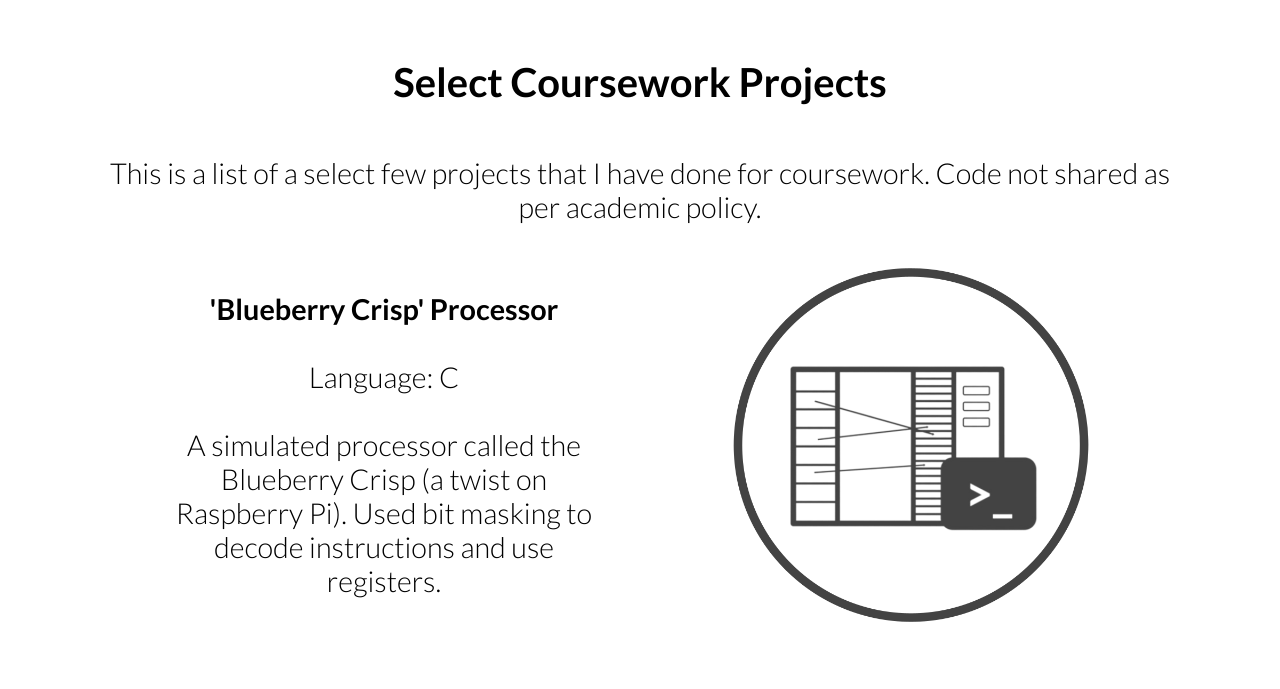
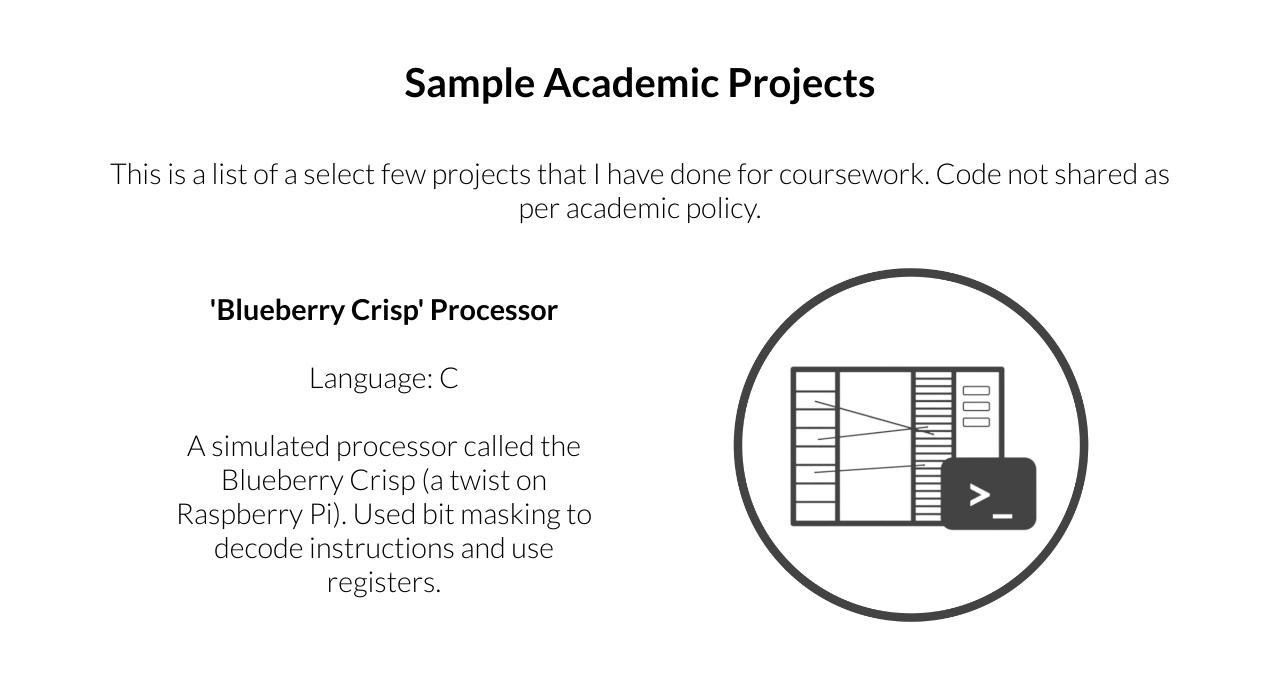
Before and after one commit to vishnusrk/vishnusrk.github.io, a plain HTML site: page coursework-projects.html in a window 1280 px wide. Shown: the part 92-781 px from the top of the page. Drawn offline with Linux system fonts and the light colour scheme.

Commit message:
Changed title to match projects page

```diff
--- a/coursework-projects.html
+++ b/coursework-projects.html
@@ -54,7 +54,7 @@
     <body>
         <div id="courseworkProjectsPage">
             <h1>
-                Select Coursework Projects
+                Sample Academic Projects
             </h1>
             <div class="centeredParagraph">
                 <p>
```
